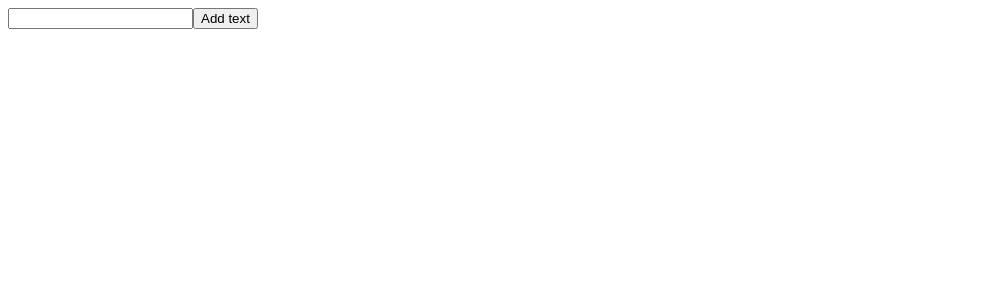
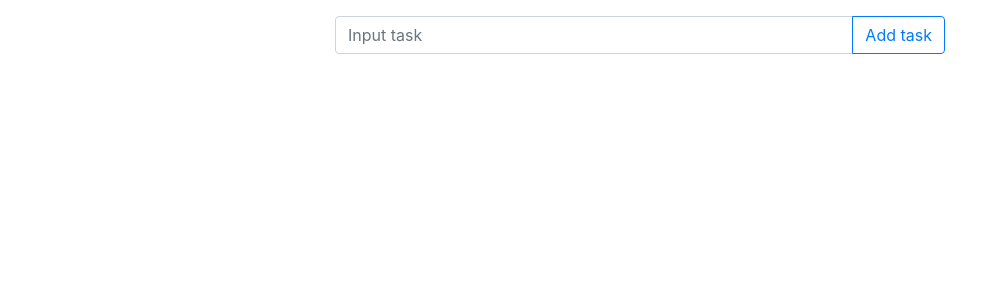
Before and after one commit to MAG7777/task-management, a React (Create React App) app: page / in a window 1280 px wide. Shown: the top 300 px of the page, without its empty margins (0-1000 px from the left). Built offline with nearby package versions, Linux system fonts and the light colour scheme.

Commit message:
Added: new tasks, card, delete

```diff
--- a/package.json
+++ b/package.json
@@ -3,10 +3,15 @@
   "version": "0.1.0",
   "private": true,
   "dependencies": {
+    "@fortawesome/fontawesome-svg-core": "^1.2.32",
+    "@fortawesome/free-solid-svg-icons": "^5.15.1",
+    "@fortawesome/react-fontawesome": "^0.1.14",
     "@testing-library/jest-dom": "^5.11.6",
     "@testing-library/react": "^11.2.2",
     "@testing-library/user-event": "^12.2.2",
+    "bootstrap": "^4.5.3",
     "react": "^17.0.1",
+    "react-bootstrap": "^1.4.0",
     "react-dom": "^17.0.1",
     "react-redux": "^7.2.2",
     "react-scripts": "4.0.1",
--- a/src/App.js
+++ b/src/App.js
@@ -1,10 +1,11 @@
 import React from "react";
-import Input from "./components/Input";
+import 'bootstrap/dist/css/bootstrap.min.css';
+import ToDo from './components/ToDo';
 
 function App() {
   return (
     <div>
-      <Input />
+    <ToDo />
     </div>
   );
 }
--- a/src/components/Rate.js
+++ /dev/null
@@ -1,3 +0,0 @@
-const { Component } = require("react");
-
-import React,  {Component} from 'react';
--- /dev/null
+++ b/src/components/ToDo.js
@@ -0,0 +1,131 @@
+import React, { Component } from "react";
+import {
+  Container,
+  Row,
+  Col,
+  InputGroup,
+  FormControl,
+  Button,
+  Card,
+} from "react-bootstrap";
+import idGenerator from "../helpers/idGenerator";
+import { FontAwesomeIcon } from "@fortawesome/react-fontawesome";
+import { faTrash } from "@fortawesome/free-solid-svg-icons";
+
+export default class ToDo extends Component {
+  state = {
+    inputValue: "",
+    tasks: [],
+  };
+
+  handleInputChange = (event) => {
+    this.setState({
+      inputValue: event.target.value,
+    });
+  };
+
+  handleAddTaskClick = () => {
+    // const { inputValue, tasks } = this.state;
+    //wrong way, state must be immutable
+    // tasks.push(inputValue)
+    // this.setState({
+    //   tasks
+    // });
+
+    // first way
+    // this.setState({
+    //     tasks:[...tasks, inputValue]
+    // })
+
+    //second way
+    const { inputValue } = this.state;
+    if (!inputValue) {
+      return;
+    }
+    const tasks = [...this.state.tasks];
+    //or
+    // const tasks = this.state.tasks.slice()
+    //or
+    // const tasks = [].concat(this.state.tasks)
+    const newTasks = {
+      id: idGenerator(),
+      text: inputValue,
+    };
+    tasks.unshift(newTasks);
+    this.setState({
+      tasks,
+      inputValue: "",
+    });
+  };
+
+  handleKeyDown = (event) => {
+    if (event.key === "Enter") {
+      this.handleAddTaskClick();
+    }
+  };
+
+  handleDeleteTask = (taskId) => {
+    return () => {
+      const newTasks = this.state.tasks.filter((task) => task.id !== taskId);
+      this.setState({
+        tasks: newTasks,
+      });
+    };
+  };
+
+  //optimization handledelatetask
+//   handleDeleteTask = (taskId) => () => {
+//     const newTasks = this.state.tasks.filter((task) => task.id !== taskId);
+//     this.setState({
+//       tasks: newTasks,
+//     });
+//   };
+
+  render() {
+    let showTask = this.state.tasks.map((task) => {
+      return (
+        <Col key={task.id}>
+          <Card style={{ width: "18rem" }}>
+            <Card.Body>
+              <Card.Title>Card Title</Card.Title>
+              <InputGroup.Prepend>
+                <InputGroup.Checkbox aria-label="Checkbox for following text input" />
+              </InputGroup.Prepend>
+              <Card.Text>{task.text}</Card.Text>
+              <Button variant="danger" onClick={this.handleDeleteTask(task.id)}>
+                <FontAwesomeIcon icon={faTrash} />
+              </Button>
+            </Card.Body>
+          </Card>
+        </Col>
+      );
+    });
+    return (
+      <Container fluid>
+        <Row>
+          <Col md={{ span: 6, offset: 3 }}>
+            <InputGroup className="my-3">
+              <FormControl
+                onChange={this.handleInputChange}
+                onKeyDown={this.handleKeyDown}
+                value={this.state.inputValue}
+                placeholder="Input task"
+                aria-label="Recipient's username"
+                aria-describedby="basic-addon2"
+              />
+              <InputGroup.Append>
+                <Button
+                  variant="outline-primary"
+                  onClick={this.handleAddTaskClick}
+                >
+                  Add task
+                </Button>
+              </InputGroup.Append>
+            </InputGroup>
+          </Col>
+        </Row>
+        <Row>{showTask}</Row>
+      </Container>
+    );
+  }
+}
--- /dev/null
+++ b/src/helpers/idGenerator.js
@@ -0,0 +1,3 @@
+export default function(){
+    return Math.random().toString(32).slice(2)
+}
```
Also changed, not shown: 1 other file (tests, documents, lock files or other folders).
